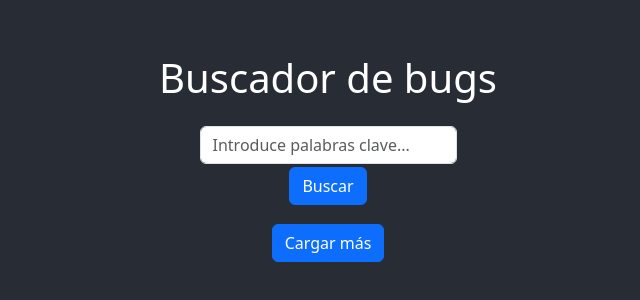
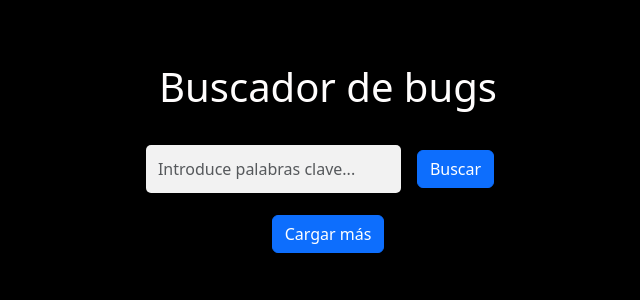
Before and after one commit to AzaelHernandez/Buscador_bugs, a React (Create React App) app: page / in a window 1280 px wide. Shown: the part 242-542 px from the top of the page, without its empty margins (312-952 px from the left). Built offline with nearby package versions, Linux system fonts and the light colour scheme.

Commit message:
agregando unos estilos

```diff
--- a/src/App.css
+++ b/src/App.css
@@ -14,19 +14,50 @@
 }
 
 .App-header {
-  background-color: #282c34;
+  background-color: #000000;
   min-height: 100vh;
   display: flex;
   flex-direction: column;
   align-items: center;
   justify-content: center;
   font-size: calc(10px + 2vmin);
-  color: white;
+  color: rgb(255, 253, 253);
 }
 
 .App-link {
-  color: #61dafb;
+  color: #4a808f;
 }
+
+.cardPersonalizada {
+  max-width: 50rem;
+}
+
+.textCard {
+  font-size: 14px;
+  text-align: justify;
+}
+
+input[type="text"] {
+  width: 100%;
+  padding: 12px;
+  margin: 10px 0;
+  border: none;
+  border-radius: 5px;
+  background-color: #f2f2f2;
+  box-shadow: 0 2px 4px rgba(0, 0, 0, 0.1);
+  transition: box-shadow 0.3s;
+  font-size: 16px;
+}
+
+input[type="text"]:focus {
+  outline: none;
+  box-shadow: 0 4px 6px rgba(0, 0, 0, 0.1);
+}
+
+.borde {
+  border: none;
+}
+
 
 @keyframes App-logo-spin {
   from {
--- a/src/App.js
+++ b/src/App.js
@@ -94,7 +94,7 @@ function App() {
     <div className="App">
       <header className="App-header">
         <h1 className="mb-4">Buscador de bugs</h1> {/* Aplicando clase de margen inferior */}
-        <div className="mb-3">
+        <div className="mb-2 d-flex align-items-center">
           <input
             type="text"
             className="form-control mr-2" // Aplicando clase de Bootstrap para estilizar el input
@@ -103,27 +103,35 @@ function App() {
             onChange={(e) => setKeywords(e.target.value)}
             onKeyPress={handleKeyPress}
           />
-          <button className="btn btn-primary" onClick={handleSearch}>Buscar</button> {/* Aplicando clases de Bootstrap para estilizar el botón */}
+          <button className="btn btn-primary mx-3" onClick={handleSearch}>Buscar</button> {/* Aplicando clases de Bootstrap para estilizar el botón */}
         </div>
+
         <ul className="list-group">
           {currentResults.map((issue) => (
-            <li key={issue.id} className="list-group-item mb-3">
-              <h3 className="mb-2" onClick={() => handleBugClick(issue)}>
-                Titulo: {issue.title}
-              </h3>
-              {selectedBug === issue && (
-                <div>
-                  <p className="mb-2">Descripcion: {issue.body}</p>
-                  <p className="mb-2">Creado por: {issue.user.login}</p>
-                  <p className="mb-2">
-                    Fecha de creación: {new Date(issue.created_at).toLocaleDateString()}
+            <li key={issue.id} className="list-group-item mb-3 borde">
+              <div className="card bg-ligh mb-3 cardPersonalizada" >
+                <div className="card-header">
+                   <h4 className="mb-2" onClick={() => handleBugClick(issue)}>
+                    Titulo: {issue.title}
+                  </h4>
+                </div>
+                <div className="card-body">
+                  <p className="card-text textCard">
+                    {selectedBug === issue && (
+                      <div>
+                        <p>Descripcion: {issue.body}</p>
+                        <p>Creado por: {issue.user.login}</p>
+                        <p>
+                          Fecha de creación: {new Date(issue.created_at).toLocaleDateString()}
+                        </p>
+                      </div>
+                    )}
                   </p>
                 </div>
-              )}
+              </div>
             </li>
           ))}
         </ul>
-
         <div>
           <button className="btn btn-primary" onClick={loadMoreResults} disabled={isLoading}>
             {isLoading ? 'Cargando...' : 'Cargar más'}
```
